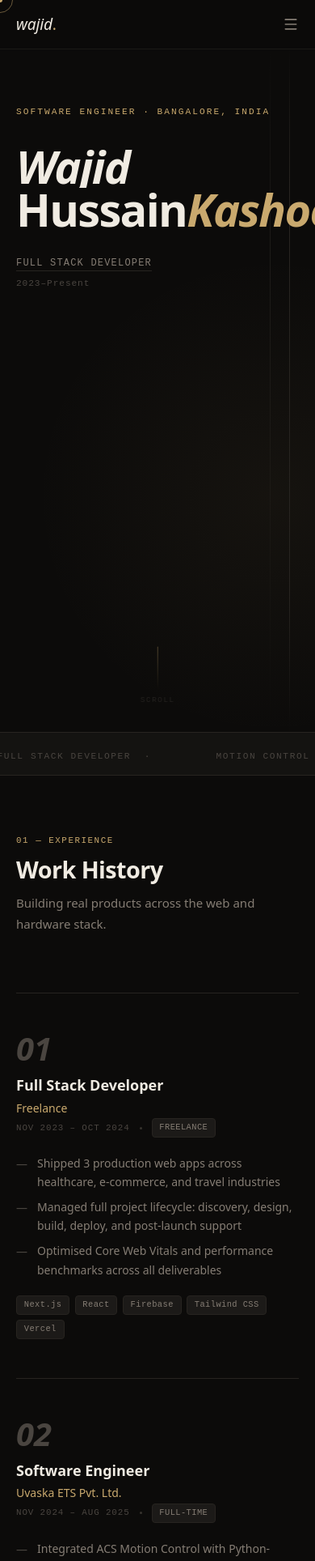
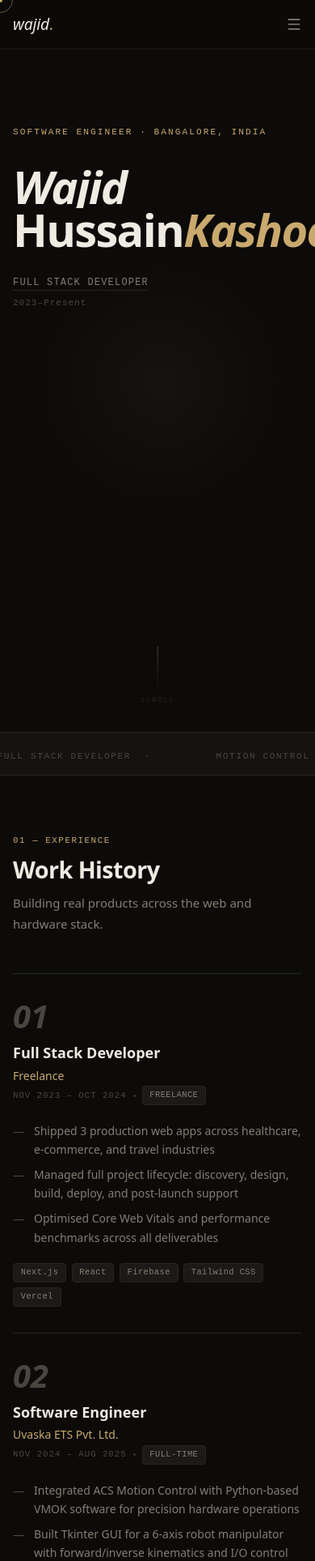
Before and after one commit to wajidkashoo14/new-portfolio, a Next.js app: page / in a window 390 px wide. Shown: the top 1928 px of the page at 81% size. Built offline with nearby package versions, Linux system fonts and the light colour scheme; a web font is replaced by a local one.

Commit message:
code fix

```diff
--- a/app/globals.css
+++ b/app/globals.css
@@ -402,6 +402,7 @@ body.cur-hover .cur-ring { width: 50px; height: 50px; border-color: rgba(201,169
   .proj-grid { grid-template-columns: repeat(2, 1fr); }
   .contact-grid { grid-template-columns: 1fr; gap: 2.5rem; }
   .exp-entry { grid-template-columns: 60px 1fr; gap: 1.5rem; }
+  .hero-deco-line { display: none; }
 }
 
 @media (max-width: 640px) {
@@ -409,6 +410,7 @@ body.cur-hover .cur-ring { width: 50px; height: 50px; border-color: rgba(201,169
   .wrap { padding: 0 1.25rem; }
   .section { padding: 4.5rem 0; }
   .sec-title { font-size: clamp(1.8rem, 7vw, 2.6rem); }
+  .sec-head { margin-bottom: 3rem; }
 
   .nav-links, .nav-cta { display: none !important; }
   .nav-toggle { display: flex !important; align-items: center; }
@@ -418,11 +420,29 @@ body.cur-hover .cur-ring { width: 50px; height: 50px; border-color: rgba(201,169
   .skill-row { flex-direction: column; gap: .6rem; }
   .skill-group { width: auto; }
 
-  .exp-entry { grid-template-columns: 1fr; gap: .75rem; }
+  .exp-entry { padding: 2rem 0; grid-template-columns: 1fr; gap: .75rem; }
   .exp-num { font-size: 2.5rem; }
+  .exp-meta { gap: .5rem; }
 
-  .hero-btns { flex-direction: column; }
+  .hero-btns { flex-direction: column; margin-bottom: 3rem !important; }
   .hero-btns > * { width: 100%; justify-content: center; }
+
+  .hero-stats { gap: 1.5rem !important; padding-top: 1.75rem !important; }
+  .hero-glow { width: 320px !important; height: 320px !important; }
+
+  .edu-row { padding: 1.25rem 0; }
+  .contact-link { padding: .85rem .25rem; margin: 0 -.25rem; }
+  .avail-card { padding: 1rem; }
+
+  .proj-thumb { height: 170px; }
+}
+
+@media (max-width: 420px) {
+  .wrap { padding: 0 1rem; }
+  .nav { padding: 0 1rem; }
+  .btn { padding: .7rem 1.25rem; font-size: .78rem; }
+  .hero-stats { gap: 1.1rem !important; }
+  .field { padding: 1.9rem .9rem .7rem; }
 }
 
 @media (min-width: 641px) {
--- a/app/page.js
+++ b/app/page.js
@@ -293,11 +293,11 @@ function Hero() {
       justifyContent: 'center', position: 'relative', overflow: 'hidden',
     }}>
       {/* Subtle radial glow */}
-      <div style={{ position: 'absolute', top: '30%', left: '10%', width: 600, height: 600, borderRadius: '50%', background: 'radial-gradient(circle, rgba(201,169,110,0.05) 0%, transparent 70%)', pointerEvents: 'none' }} />
+      <div className="hero-glow" style={{ position: 'absolute', top: '30%', left: '10%', width: 600, height: 600, borderRadius: '50%', background: 'radial-gradient(circle, rgba(201,169,110,0.05) 0%, transparent 70%)', pointerEvents: 'none' }} />
 
       {/* Vertical lines decoration */}
-      <div style={{ position: 'absolute', right: '8%', top: 0, bottom: 0, width: 1, background: 'linear-gradient(to bottom, transparent, var(--border) 20%, var(--border) 80%, transparent)', pointerEvents: 'none' }} />
-      <div style={{ position: 'absolute', right: 'calc(8% + 24px)', top: 0, bottom: 0, width: 1, background: 'linear-gradient(to bottom, transparent, var(--border-2) 30%, transparent)', opacity: 0.4, pointerEvents: 'none' }} />
+      <div className="hero-deco-line" style={{ position: 'absolute', right: '8%', top: 0, bottom: 0, width: 1, background: 'linear-gradient(to bottom, transparent, var(--border) 20%, var(--border) 80%, transparent)', pointerEvents: 'none' }} />
+      <div className="hero-deco-line" style={{ position: 'absolute', right: 'calc(8% + 24px)', top: 0, bottom: 0, width: 1, background: 'linear-gradient(to bottom, transparent, var(--border-2) 30%, transparent)', opacity: 0.4, pointerEvents: 'none' }} />
 
       <div className="wrap" style={{ position: 'relative', zIndex: 1, paddingTop: '3rem', paddingBottom: '5rem' }}>
 
@@ -357,7 +357,7 @@ function Hero() {
         </div>
 
         {/* Stats row */}
-        <div className="fade-up" style={{ opacity: mounted ? undefined : 0, transition: 'opacity .7s .65s, transform .7s .65s', transform: mounted ? 'none' : 'translateY(18px)', display: 'flex', gap: '3rem', flexWrap: 'wrap', paddingTop: '2.5rem', borderTop: '1px solid var(--border)' }}>
+        <div className="fade-up hero-stats" style={{ opacity: mounted ? undefined : 0, transition: 'opacity .7s .65s, transform .7s .65s', transform: mounted ? 'none' : 'translateY(18px)', display: 'flex', gap: '3rem', flexWrap: 'wrap', paddingTop: '2.5rem', borderTop: '1px solid var(--border)' }}>
           {[
             { n: '3+',  l: 'Years\nExperience' },
             { n: '3',   l: 'Client\nProjects' },
```
